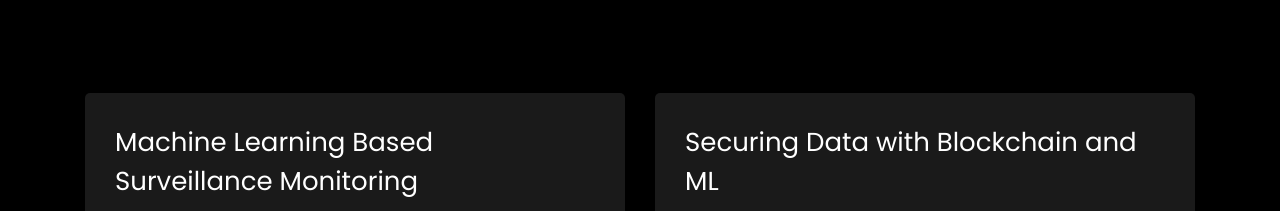
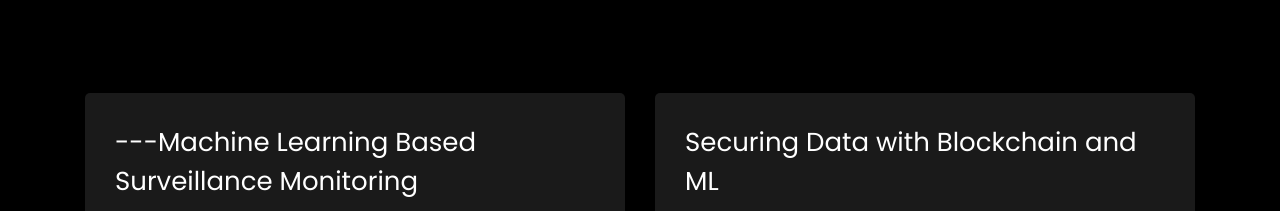
Before and after one commit to ntr12321/madhukumaryarojuportfolio, a plain HTML site: page index.html in a window 1280 px wide. Shown: the part 3260-3471 px from the top of the page. Drawn offline with Linux system fonts and the light colour scheme; files whose address does not match are found by name.

Commit message:
Update index.html

```diff
--- a/index.html
+++ b/index.html
@@ -468,7 +468,7 @@
 		<div class="row">
 				<div class="col-md-6">
 					<div class="resume-wrap ftco-animate">
-						<h2>Machine Learning Based Surveillance
+						<h2>---Machine Learning Based Surveillance
 							Monitoring</h2>
 						<span class="date">2024</span>
 
```
